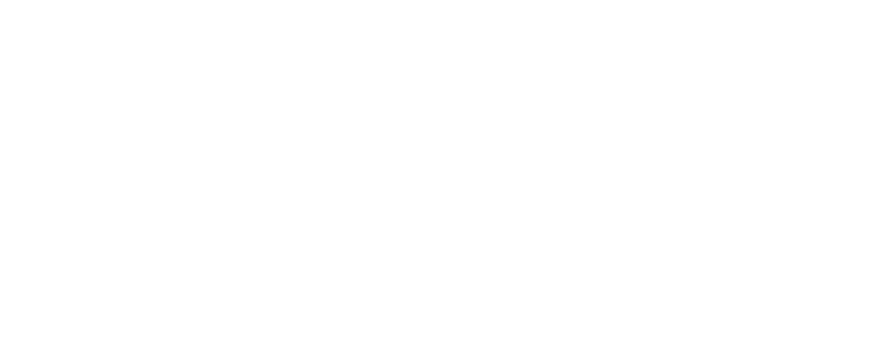
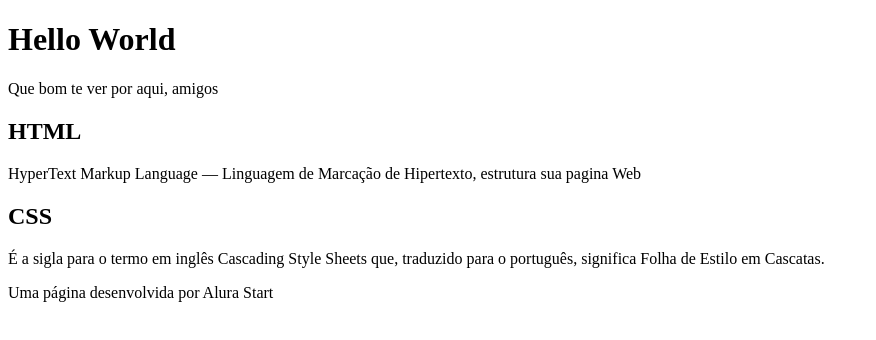
Before and after one commit to SIDINEIPAULA/Hello-World, a plain HTML site: page index.html in a window 1280 px wide. Shown: the whole page, without its empty margins (0-876 px from the left). Drawn offline with Linux system fonts and the light colour scheme.

Commit message:
Segunda versão da pagina

```diff
--- a/index.html
+++ b/index.html
@@ -6,6 +6,29 @@
     <title>Wello world</title>
 </head>
 <body>
+  <head>
+  <h1>Hello World</h1>
+  <p>Que bom te ver por aqui, amigos</p>
+
+
+
+  </head>
+  <h2>HTML</h2>
+  <P> HyperText Markup Language — Linguagem de Marcação de Hipertexto, estrutura sua pagina Web</P>
+   <h2>CSS</h2>
+   <P> É a sigla para o termo em inglês Cascading Style Sheets que, traduzido para o português, significa Folha de Estilo em Cascatas.</P>
+  <section>
+
+
+  </section>
+
+  <footer>
+    <P>Uma página desenvolvida por Alura Start</P>
+
+
+  </footer>
+
+
 
 </body>
 </html>
```
